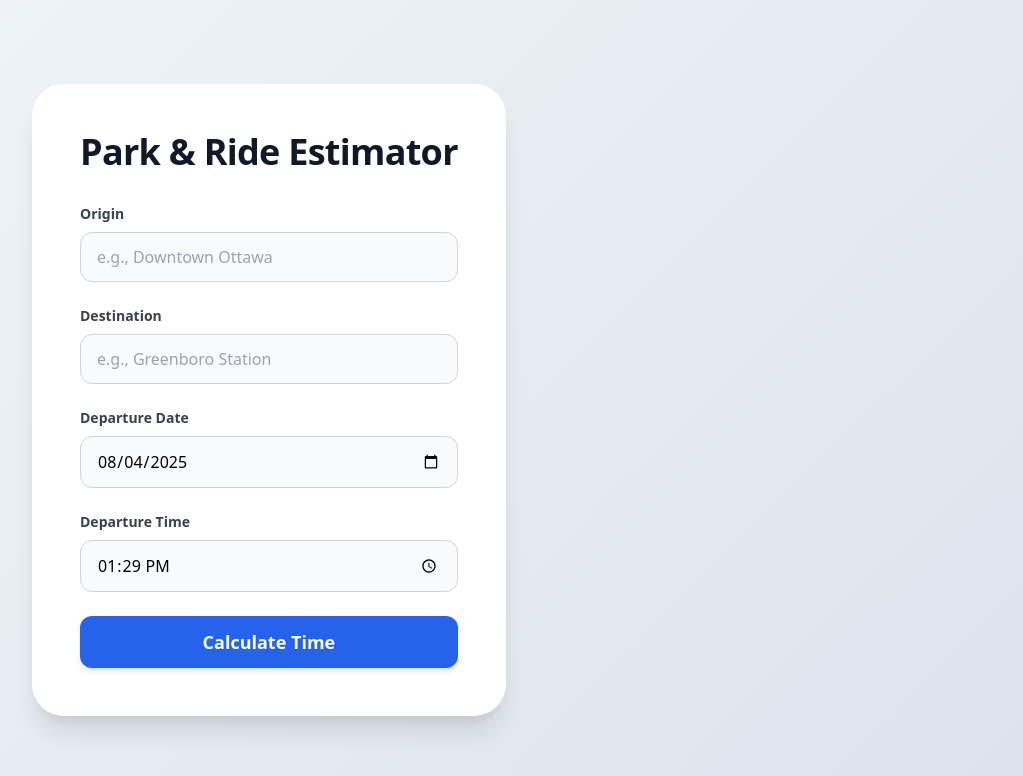
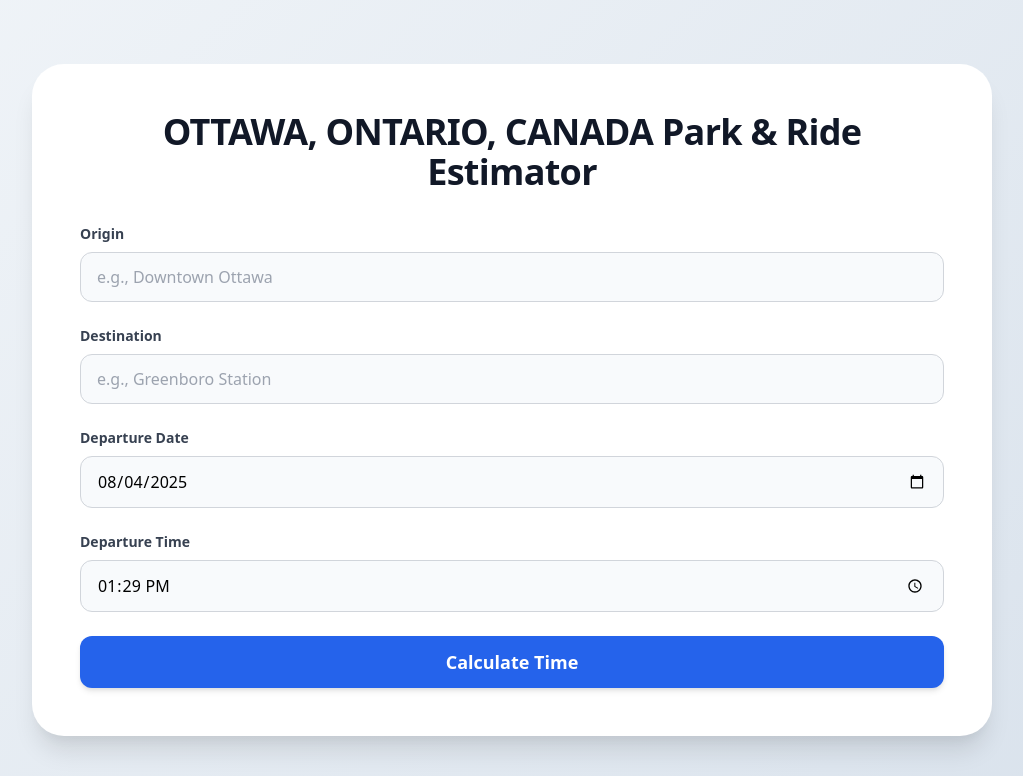
Before and after one commit to Rayhypertyper/parknglide, a FastAPI app: page / in a window 1280 px wide. Shown: the top 776 px of the page, without its empty margins (128-1151 px from the left). Run offline with FastAPI, Linux system fonts and the light colour scheme; some libraries are stand-ins or nearby versions.

Commit message:
Added title change

```diff
--- a/templates/index.html
+++ b/templates/index.html
@@ -72,7 +72,7 @@
             top: 0;
             left: 100%;
             margin-left: 1rem;
-            width: 50rem;
+            width: 60rem;
             border-radius: 3rem;
             box-shadow: 0 20px 25px -5px rgba(0, 0, 0, 0.1), 0 10px 10px -5px rgba(0, 0, 0, 0.04);
             padding: 3rem;
@@ -103,7 +103,7 @@
 
     <div class="form-container">
         <h1 class="text-4xl font-extrabold text-center text-gray-900 mb-8">
-            Park & Ride Estimator
+            OTTAWA, ONTARIO, CANADA Park & Ride Estimator
         </h1>
 
         <form id="estimatorForm" action="/estimate" method="POST" class="space-y-6">
```
